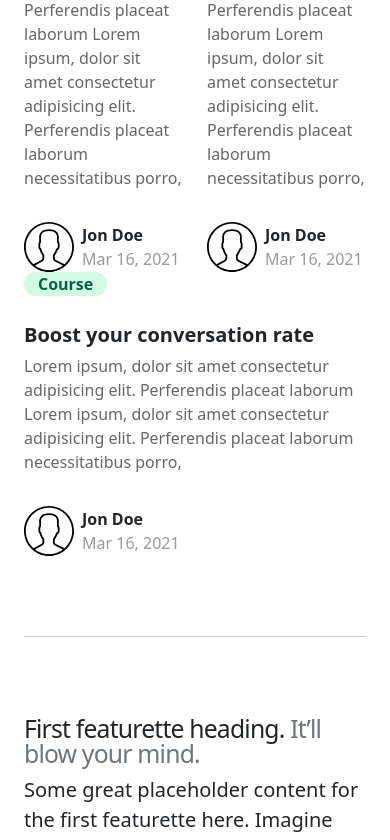
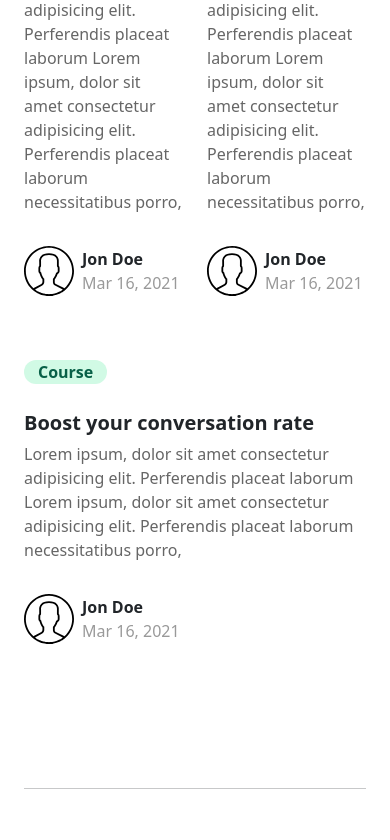
Before and after one commit to AbdallahHemdan/eLearn, a Vue app in the folder e-learn/: page / in a window 390 px wide. Shown: the part 2188-3028 px from the top of the page. Built offline with nearby package versions, Linux system fonts and the light colour scheme.

Commit message:
fix(home): :lipstick: fix spacing in home page to be handled in responsive screens

```diff
--- a/e-learn/src/components/common/marketing/marketing.vue
+++ b/e-learn/src/components/common/marketing/marketing.vue
@@ -228,5 +228,6 @@ export default {
 
 .recent__sub-title {
   color: gray;
+  margin-bottom: 24px;
 }
 </style>
--- a/e-learn/src/components/course/recent.vue
+++ b/e-learn/src/components/course/recent.vue
@@ -1,5 +1,5 @@
 <template>
-  <div class="col">
+  <div class="col recent">
     <div class="tag" :style="`color:${tagColor};background-color:${tagBgColor};`">Course</div>
 
     <div class="course__title">{{ title }}</div>
@@ -88,4 +88,8 @@ export default {
 .course__date {
   color: $dark-gray;
 }
+
+.recent {
+  margin-bottom: 4rem;
+}
 </style>
```
